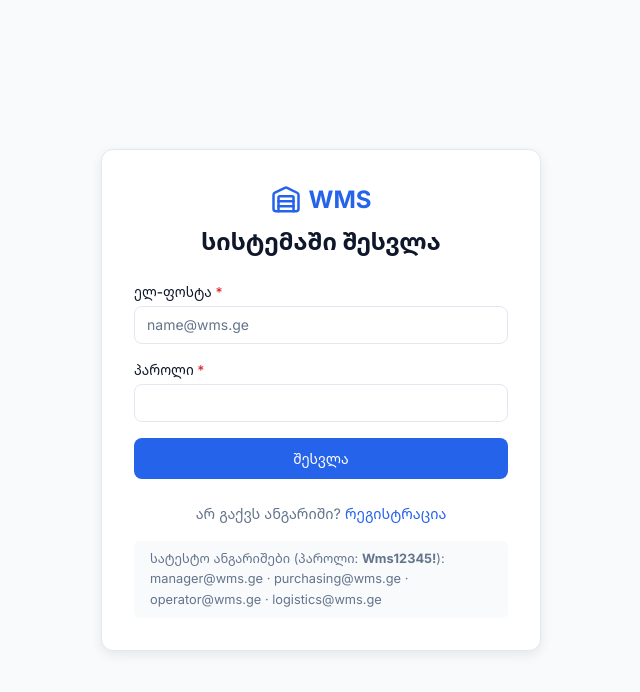
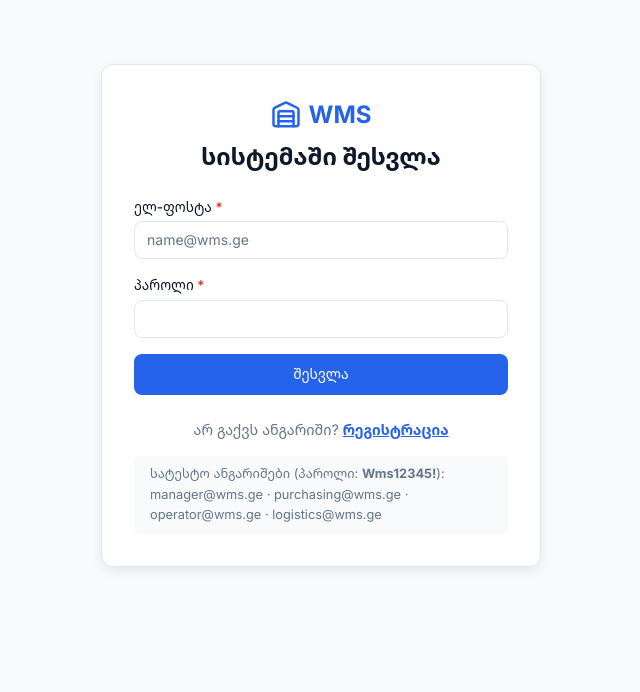
Before and after one commit to Iobis21/finally-project, a React (Vite) app in the folder wms-app/: page /login in a window 1280 px wide. Shown: the top 692 px of the page, without its empty margins (319-959 px from the left). Built offline with nearby package versions, Linux system fonts and the light colour scheme; no server answers.

Commit message:
fix: resolve Lighthouse accessibility issues on header and login links

```diff
--- a/wms-app/src/components/Header/Header.tsx
+++ b/wms-app/src/components/Header/Header.tsx
@@ -95,7 +95,6 @@ function Header({ isMenuOpen, onMenuClick }: HeaderProps) {
             onClick={() => setIsProfileOpen(!isProfileOpen)}
             aria-expanded={isProfileOpen}
             aria-haspopup="true"
-            aria-label={`პროფილი: ${fullName}`}
           >
             <span className="header__avatar">{initials}</span>
             <span className="header__user">
--- a/wms-app/src/pages/auth/Auth.css
+++ b/wms-app/src/pages/auth/Auth.css
@@ -1,9 +1,11 @@
 .auth {
   display: flex;
   justify-content: center;
-  align-items: center;
+  /* ზემოდან გასწორება (და არა ცენტრში): ვებ-ფონტის ჩატვირთვისას ბარათის სიმაღლე ოდნავ იცვლება —
+     ცენტრში ყოფნისას მთელი ბარათი „ხტებოდა" (Lighthouse CLS 0.168) */
+  align-items: flex-start;
   min-height: 100vh;
-  padding: var(--space-md);
+  padding: max(var(--space-md), 8vh) var(--space-md) var(--space-md);
 }
 
 .auth__card {
@@ -65,6 +67,11 @@
   font-size: 0.9rem;
 }
 
+.auth__switch a {
+  font-weight: 600;
+  text-decoration: underline; /* ბმული ტექსტისგან მხოლოდ ფერით არ უნდა განსხვავდებოდეს (a11y) */
+}
+
 .auth__switch {
   margin-top: var(--space-lg);
   color: var(--text-muted);
```
